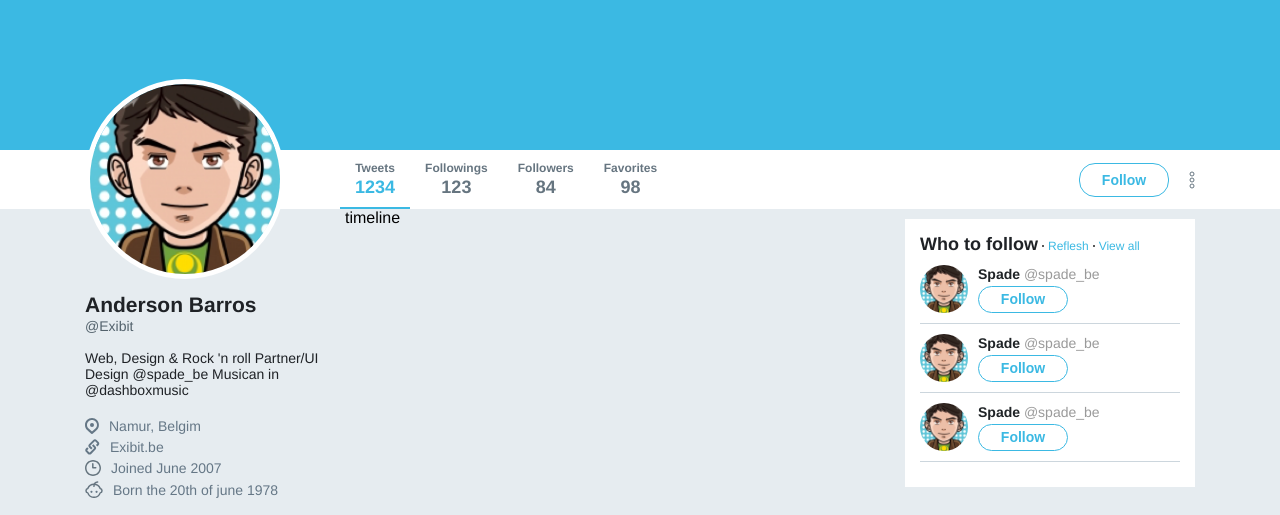
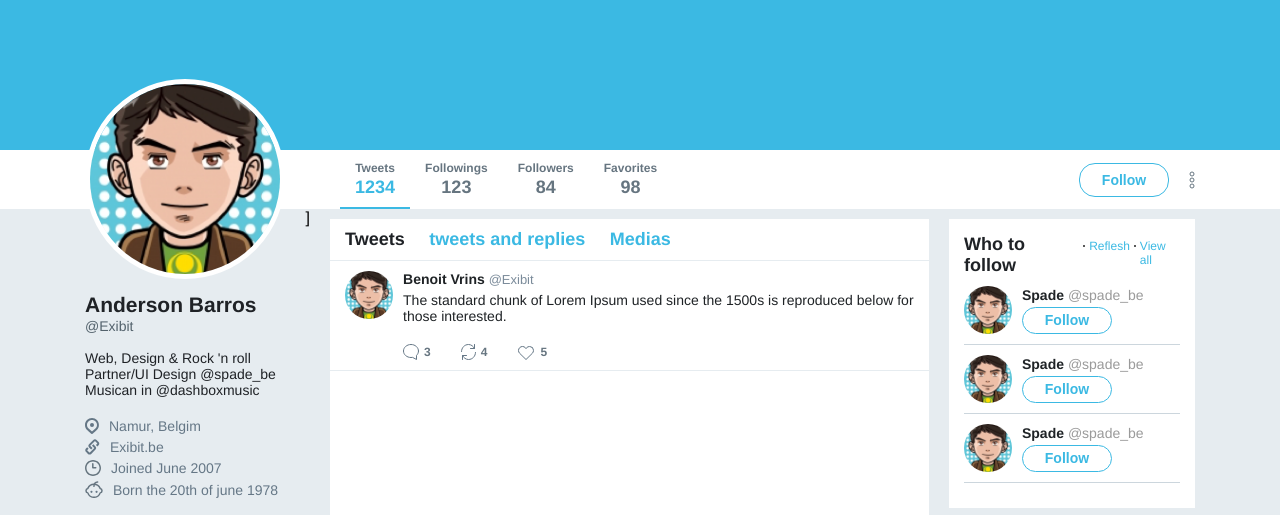
Before and after one commit to anderson-tec12/flex, a plain HTML site: page index.html in a window 1280 px wide. Shown: the part 276-791 px from the top of the page. Drawn offline with Linux system fonts and the light colour scheme.

Commit message:
Finalizando

```diff
--- a/index.html
+++ b/index.html
@@ -120,7 +120,32 @@
           </ul>
         </div>
       </aside>
-      <section class="timeline">timeline</section>
+      ]
+      <section class="timeline">
+        <nav>
+          <a href="" class="active">Tweets</a>
+          <a href="">tweets and replies</a>
+          <a href="">Medias</a>
+        </nav>
+
+        <ul class="tweets">
+          <li>
+            <img src="/images/avatar.png" alt="">
+            <div class="info">
+              <strong>Benoit Vrins <span>@Exibit</span></strong>
+              <p>
+                The standard chunk of Lorem Ipsum used since the 1500s is reproduced below for those interested.
+              </p>
+              <div class="actions">
+                <a href=""><img src="/images/comments.svg" alt=""> 3</a>
+                <a href=""><img src="/images/retweet.svg" alt="">4</a>
+                <a href=""><img src="/images/like.svg" alt="">5</a>
+              </div>
+            </div>
+          </li>
+        </ul>
+      </section>
+
       <aside class="widgets">
         <div class="widget follow">
           <div class="title">
--- a/styles.css
+++ b/styles.css
@@ -298,7 +298,93 @@
 
 div.wrapper-content .timeline {
   flex-grow: 1;
+  background: #fff;
+  margin: 10px 20px 0;
 }
+
+div.wrapper-content .timeline nav {
+  border-bottom: 1px solid #e6ecf0;
+  padding: 10px 15px;
+}
+
+div.wrapper-content .timeline nav a {
+  text-decoration: none;
+  color: #3bb9e3;
+  font-size: 18px;
+  font-weight: bold;
+  margin-left: 20px;
+}
+
+div.wrapper-content .timeline nav a.active {
+  color: #1f2226;
+}
+
+div.wrapper-content .timeline nav a:first-child {
+  margin-left: 0px;
+}
+
+div.wrapper-content .timeline ul.tweets {
+  list-style: none;
+}
+
+div.wrapper-content .timeline ul.tweets li {
+  border-bottom: 1px solid #e6ecf0;
+  padding: 10px 15px;
+  display: flex;
+}
+
+div.wrapper-content .timeline ul.tweets li > img {
+  width: 48px;
+  height: 48px;
+  border-radius: 50%;
+}
+
+div.wrapper-content .timeline ul.tweets li .info {
+  margin-left: 10px;
+  display: flex;
+  flex-direction: column;
+}
+
+div.wrapper-content .timeline ul.tweets li .info strong {
+  font-size: 14px;
+  color: #1f2326;
+}
+
+div.wrapper-content .timeline ul.tweets li .info strong span {
+  font-weight: normal;
+  font-size: 13px;
+  color: #7b8b9a;
+}
+
+div.wrapper-content .timeline ul.tweets li .info p {
+  font-size: 14px;
+  color: #1f2326;
+  margin-top: 5px;
+}
+
+div.wrapper-content .timeline ul.tweets li .actions {
+  display: flex;
+  margin-top: 20px;
+}
+
+div.wrapper-content .timeline ul.tweets li .actions a {
+  display: flex;
+  align-items: center;
+  text-decoration: none;
+  color: #667580;
+  font-weight: bold;
+  font-size: 12px;
+  margin-left: 30px;
+}
+
+div.wrapper-content .timeline ul.tweets li .actions a:first-child {
+  margin-left: 0px;
+}
+
+div.wrapper-content .timeline ul.tweets li .actions a img {
+  margin-right: 5px;
+}
+
 div.wrapper-content aside.widgets {
   width: 290px;
   margin-top: 10px;
```
